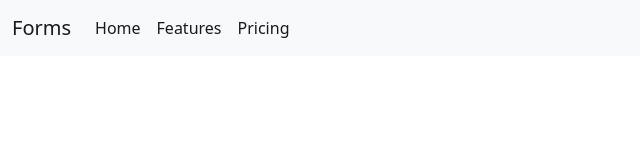
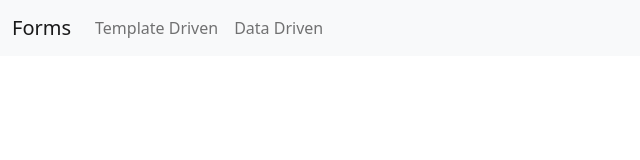
Before and after one commit to robertabononi/angular-loiane, an Angular app in the folder forms/: page / in a window 1280 px wide. Shown: the top 160 px of the page, without its empty margins (0-640 px from the left). Built offline with nearby package versions, Linux system fonts and the light colour scheme.

Commit message:
feat: congif navbar links with the routers

```diff
--- a/forms/src/app/app.component.html
+++ b/forms/src/app/app.component.html
@@ -1,14 +1,17 @@
 <nav class="navbar navbar-expand-lg navbar-light bg-light">
   <div class="container-fluid">
-    <a class="navbar-brand" href="#">Forms</a>
+    <a class="navbar-brand">Forms</a>
     <button class="navbar-toggler" type="button" data-bs-toggle="collapse" data-bs-target="#navbarNavAltMarkup" aria-controls="navbarNavAltMarkup" aria-expanded="false" aria-label="Toggle navigation">
       <span class="navbar-toggler-icon"></span>
     </button>
     <div class="collapse navbar-collapse" id="navbarNavAltMarkup">
       <div class="navbar-nav">
-        <a class="nav-link active">Home</a>
-        <a class="nav-link active">Features</a>
-        <a class="nav-link active">Pricing</a>
+        <div routerLinkActive="active">
+          <a class="nav-link" routerLink="/templateForm">Template Driven</a>
+        </div>
+        <div routerLinkActive="active">
+          <a class="nav-link" routerLink="/dataForm">Data Driven</a>
+        </div>
       </div>
     </div>
   </div>
```
